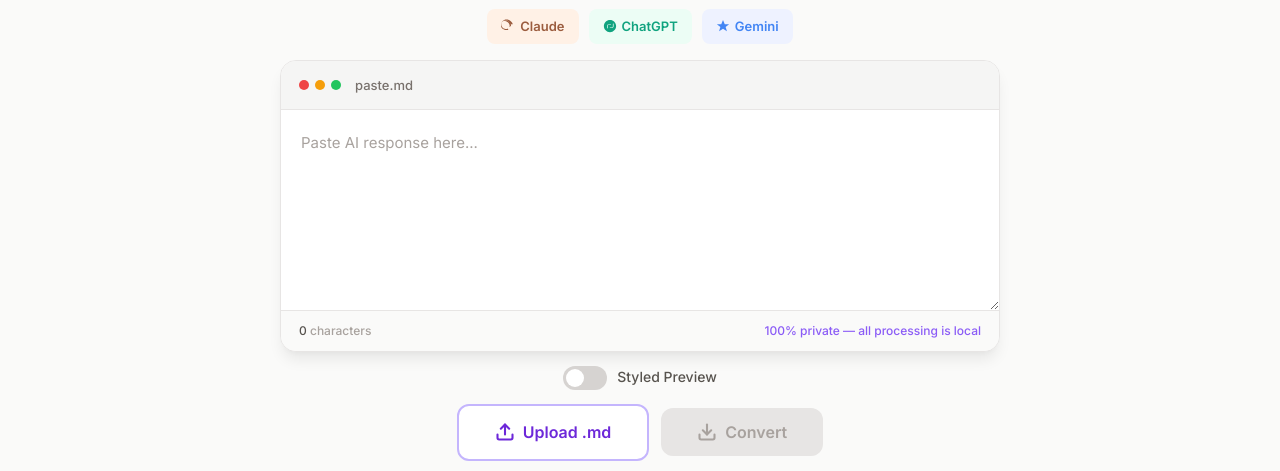
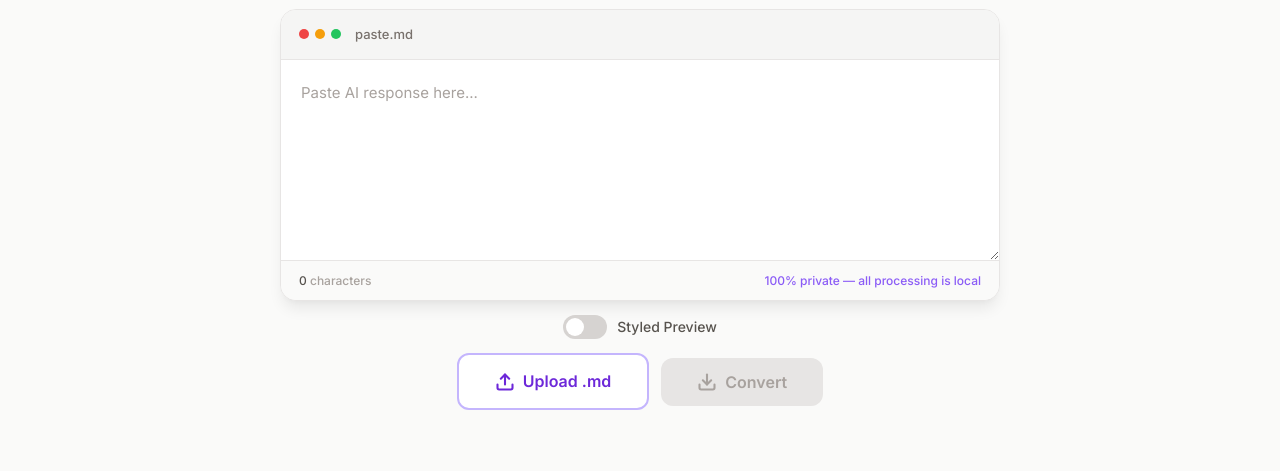
Before and after one commit to pbot-9000-max/Paste-to-Docs, a browser extension: page index.html in a window 1280 px wide. Shown: the part 329-800 px from the top of the page. Drawn offline with Linux system fonts and the light colour scheme; a script that the page names is missing.

Commit message:
Remove source badges (Claude/ChatGPT/Gemini) row

```diff
--- a/index.html
+++ b/index.html
@@ -34,21 +34,6 @@
       <p class="hero-subtitle">
         Paste from Claude, ChatGPT, or Gemini — get a clean Word document instantly. No cleanup, no sign-up.
       </p>
-
-      <div class="source-badges">
-        <span class="source-badge claude">
-          <svg width="14" height="14" viewBox="0 0 32 32" fill="currentColor"><path d="M26.9 12.2c-.3-1.3-.8-2.5-1.4-3.6-1.6-3-4.2-5.3-7.4-6.5C14.2.8 10.7.7 7.4 2.1 4.8 3.2 2.8 5.1 1.5 7.7c-.7 1.4-1 2.9-1 4.5 0 1.6.3 3.1 1 4.5.7 1.4 1.7 2.6 2.9 3.6 1.2 1 2.6 1.7 4.1 2.1 1.5.4 3.1.5 4.7.3.6-.1 1.2-.2 1.8-.4.2-.1.4-.1.6 0 .3.1.5.3.6.6l.3.6c.1.3 0 .7-.3.9-.5.3-1.1.5-1.7.7-1.7.4-3.4.4-5.1 0-1.7-.4-3.3-1.1-4.7-2.1-1.4-1-2.6-2.2-3.5-3.7-.9-1.4-1.4-3-1.5-4.7-.1-1.7.2-3.4.9-4.9.7-1.5 1.7-2.8 3-3.8 1.3-1 2.8-1.7 4.4-2.1 1.6-.4 3.3-.4 4.9-.1 1.6.3 3.1 1 4.4 1.9 1.3.9 2.4 2.1 3.2 3.5.5.9.9 1.9 1.1 2.9.1.4.5.7.9.6.4-.1.7-.5.6-.9z"/><path d="M22.9 15.3c0-1.7-.3-3.4-1-5-.7-1.6-1.7-3-3-4.1-1.3-1.1-2.8-1.9-4.5-2.4-1.7-.5-3.4-.6-5.2-.3-.3.1-.6.3-.6.6s.3.6.6.6c1.6.2 3.1.7 4.5 1.4 1.4.7 2.6 1.7 3.6 2.9 1 1.2 1.7 2.6 2.1 4.1.4 1.5.5 3.1.2 4.6-.1.4.2.8.6.8.4 0 .7-.4.7-.8v-.4z"/></svg>
-          Claude
-        </span>
-        <span class="source-badge chatgpt">
-          <svg width="14" height="14" viewBox="0 0 32 32" fill="currentColor"><path d="M16 2C8.3 2 2 8.3 2 16s6.3 14 14 14 14-6.3 14-14S23.7 2 16 2zm7.4 8.4c.4 0 .8.3.8.8v5.6c0 2.2-1.8 4-4 4h-3.9c-.4 0-.8-.3-.8-.8s.3-.8.8-.8h3.9c1.3 0 2.4-1.1 2.4-2.4v-5.6c0-.4.3-.8.8-.8zM10.6 21.6c-.4 0-.8-.3-.8-.8v-5.6c0-2.2 1.8-4 4-4h3.9c.4 0 .8.3.8.8s-.3.8-.8.8h-3.9c-1.3 0-2.4 1.1-2.4 2.4v5.6c0 .4-.3.8-.8.8z"/></svg>
-          ChatGPT
-        </span>
-        <span class="source-badge gemini">
-          <svg width="14" height="14" viewBox="0 0 32 32" fill="currentColor"><path d="M16 2L20 12H30L22 18L25 28L16 22L7 28L10 18L2 12H12L16 2Z"/></svg>
-          Gemini
-        </span>
-      </div>
 
       <div class="converter-card">
         <div class="editor-header">
```
